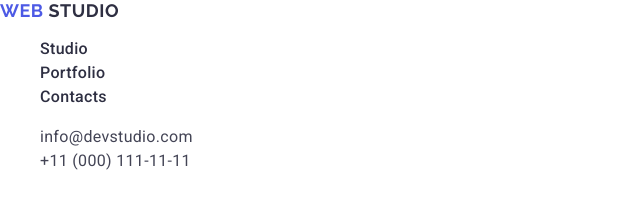
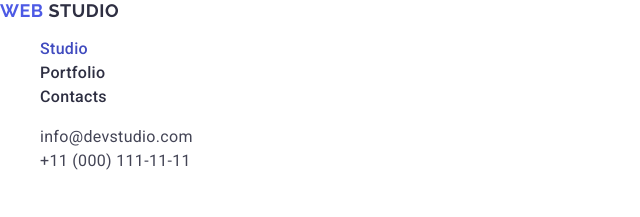
Before and after one commit to AnnaKupriienko/goit-markup-hw-02, a plain HTML site: page index.html in a window 1280 px wide. In both pictures the pointer is over the link "Studio". Shown: the top 217 px of the page, 0-640 px from the left. Drawn offline with nearby package versions, Linux system fonts and the light colour scheme.

Commit message:
homework2

```diff
--- a/css/styles.css
+++ b/css/styles.css
@@ -44,7 +44,7 @@ body{
 }
 .menu-link:hover,
 .menu-link:focus{
-    color: #404bbfv;
+    color: #404bbf;
 
 }
 .contact-list-link{
```
Also changed, not shown: index.html (+1 -1 lines).
